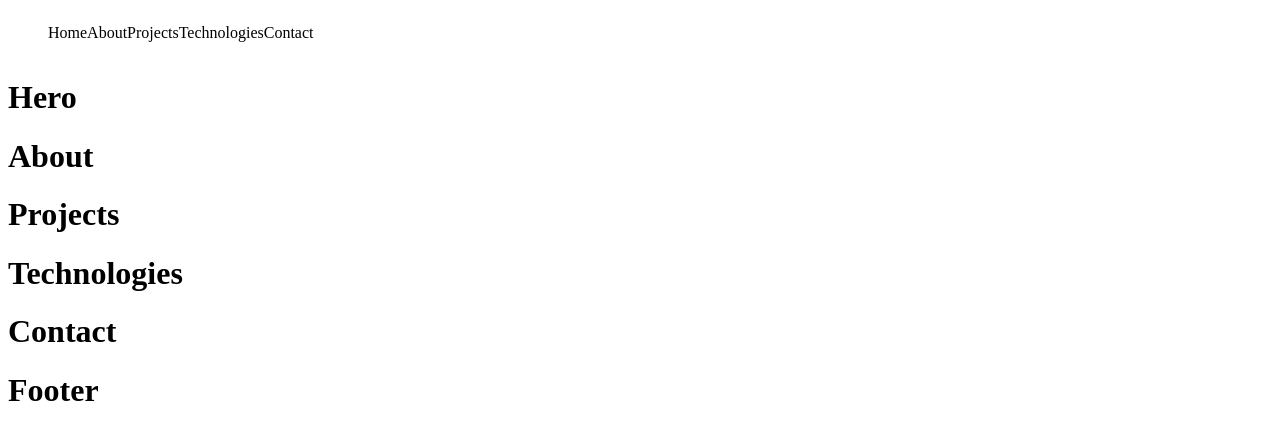
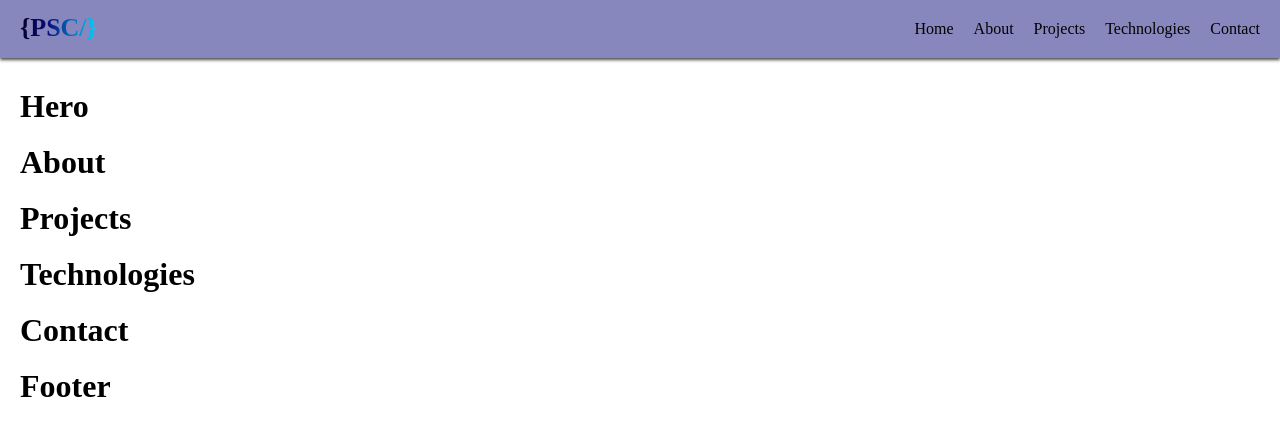
Before and after one commit to PaingSC/PSC-Portfolio, a React (Vite) app: page / in a window 1280 px wide. Shown: the top 440 px of the page. Built offline with nearby package versions, Linux system fonts and the light colour scheme.

Commit message:
Modified: <Header />

```diff
--- a/src/App.jsx
+++ b/src/App.jsx
@@ -6,10 +6,13 @@ import Hero from "./components/Hero";
 import Projects from "./components/Projects";
 import Technologies from "./components/Technologies";
 
+import styles from "./App.module.css";
+
 function App() {
   return (
-    <div>
+    <div className={styles.app}>
       <Header />
+      <div className={styles.container}>
         <Hero />
         <About />
         <Projects />
@@ -17,6 +20,7 @@ function App() {
         <Contact />
         <Footer />
       </div>
+    </div>
   );
 }
 
--- /dev/null
+++ b/src/App.module.css
@@ -0,0 +1,7 @@
+.app {
+  max-width: 100%;
+}
+.container {
+  max-width: 100%;
+  padding: 20px 20px;
+}
--- a/src/components/Header.jsx
+++ b/src/components/Header.jsx
@@ -1,8 +1,10 @@
 import styles from "./Header.module.css";
+import Logo from "./Logo";
 
 function Header() {
   return (
     <div className={styles.header}>
+      <Logo />
       <ul>
         <li>Home</li>
         <li>About</li>
--- a/src/components/Header.module.css
+++ b/src/components/Header.module.css
@@ -2,10 +2,18 @@
   display: flex;
   flex-wrap: wrap;
   justify-content: space-between;
+  padding-inline: 20px;
+  padding-block: 15px;
+  background: #8787be;
+  box-shadow: 0px 2px 3px 0px rgba(16, 16, 20, 0.75);
+  -webkit-box-shadow: 0px 2px 3px 0px rgba(16, 16, 20, 0.75);
+  -moz-box-shadow: 0px 2px 3px 0px rgba(16, 16, 20, 0.75);
 }
 .header ul {
+  width: calc(100% - 100px);
   list-style: none;
   display: flex;
   flex-wrap: wrap;
-  justify-content: space-between;
+  justify-content: flex-end;
+  gap: 20px;
 }
--- /dev/null
+++ b/src/components/Logo.jsx
@@ -0,0 +1,7 @@
+import styles from "./Logo.module.css";
+
+function Logo() {
+  return <h1 className={styles.logo}>{"{PSC/}"}</h1>;
+}
+
+export default Logo;
--- /dev/null
+++ b/src/components/Logo.module.css
@@ -0,0 +1,15 @@
+.logo {
+  color: transparent;
+  font-weight: bold;
+  font-size: 26px;
+  line-height: 1;
+  cursor: pointer;
+  -webkit-background-clip: text;
+  background-clip: text;
+  background-image: linear-gradient(
+    90deg,
+    rgba(2, 0, 36, 1) 0%,
+    rgba(9, 9, 121, 1) 35%,
+    rgba(0, 212, 255, 1) 100%
+  );
+}
--- /dev/null
+++ b/src/index.css
@@ -0,0 +1,69 @@
+/* Taken from Lazzzer00 at: https://github.com/Lazzzer00/Best-CSS-Reset-2024/blob/main/css_reset.css */
+
+*,
+*::before,
+*::after {
+  box-sizing: border-box; /* Set the sizing of an element to include it's border */
+}
+
+* {
+  margin: 0; /* Set the default margin to 0 */
+  padding: 0; /* Set the default padding to 0 */
+}
+
+ul[role="list"],
+ol[role="list"] {
+  list-style: none; /* Turn off numbered and unordered list decoration */
+}
+
+html:focus-within {
+  scroll-behavior: smooth; /* Make the scrolling inside of any scrollable element smooth */
+}
+
+a:not([class]) {
+  text-decoration-skip-ink: auto; /* Makes link undelines look better */
+}
+
+img,
+picture,
+svg,
+video,
+canvas {
+  max-width: 100%; /* Makes it responsive */
+  height: auto; /* Makes it responsive */
+  vertical-align: middle; /* Makes text next to inline images look better */
+  font-style: italic; /* If the images don't load it makes the alt decription look better */
+  background-repeat: no-repeat;
+  /* The background repeat and size are there if you want to load a picture first like a backroung image that is worse quality while the better quality image loads */
+  background-size: cover;
+}
+
+input,
+button,
+textarea,
+select {
+  font: inherit; /* Makes these elements inherit fonts */
+}
+
+/* Turns off animation for people who don't want to see them */
+@media (prefers-reduced-motion: reduce) {
+  html:focus-within {
+    scroll-behavior: auto;
+  }
+  *,
+  *::before,
+  *::after {
+    animation-duration: 0.01ms !important;
+    animation-iteration-count: 1 !important;
+    transition-duration: 0.01ms !important;
+    scroll-behavior: auto !important;
+    transition: none;
+  }
+}
+
+body,
+html {
+  height: 100%; /* Makes the body element full screen */
+  scroll-behavior: smooth; /* Makes normal scrolling smooth */
+  line-height: 1.75;
+}
--- /dev/null
+++ b/src/layout.css
@@ -0,0 +1,4 @@
+.container {
+  max-width: 100%;
+  padding: 20px 20px;
+}
--- a/src/main.jsx
+++ b/src/main.jsx
@@ -1,6 +1,8 @@
 import React from "react";
 import ReactDOM from "react-dom/client";
 import App from "./App.jsx";
+import "./index.css";
+import "./layout.css";
 
 ReactDOM.createRoot(document.getElementById("root")).render(
   <React.StrictMode>
```
Lines whose indentation alone changed are shown as unchanged.
